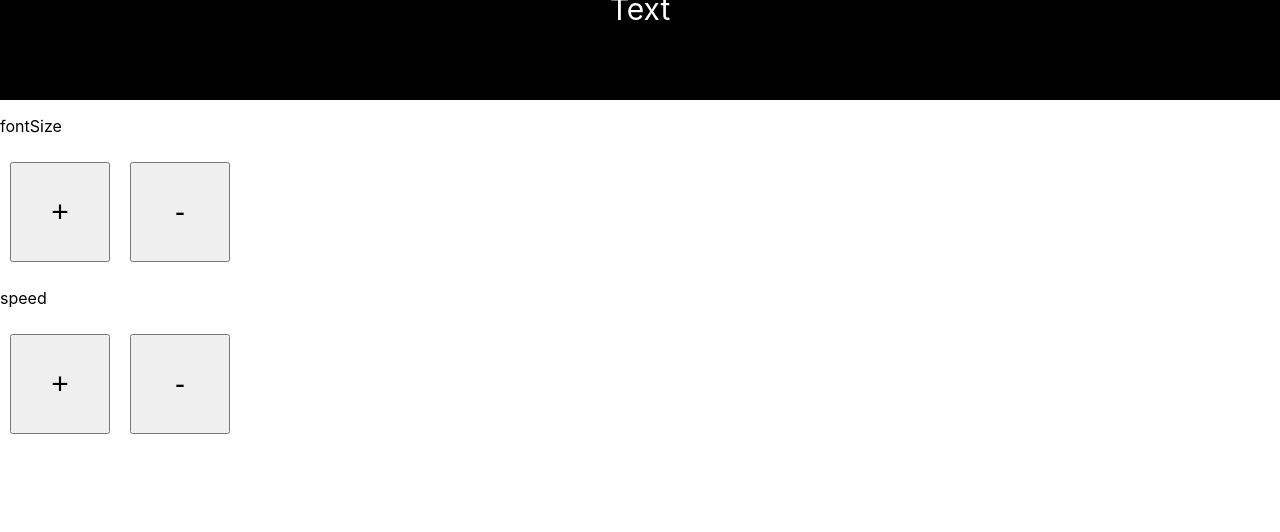
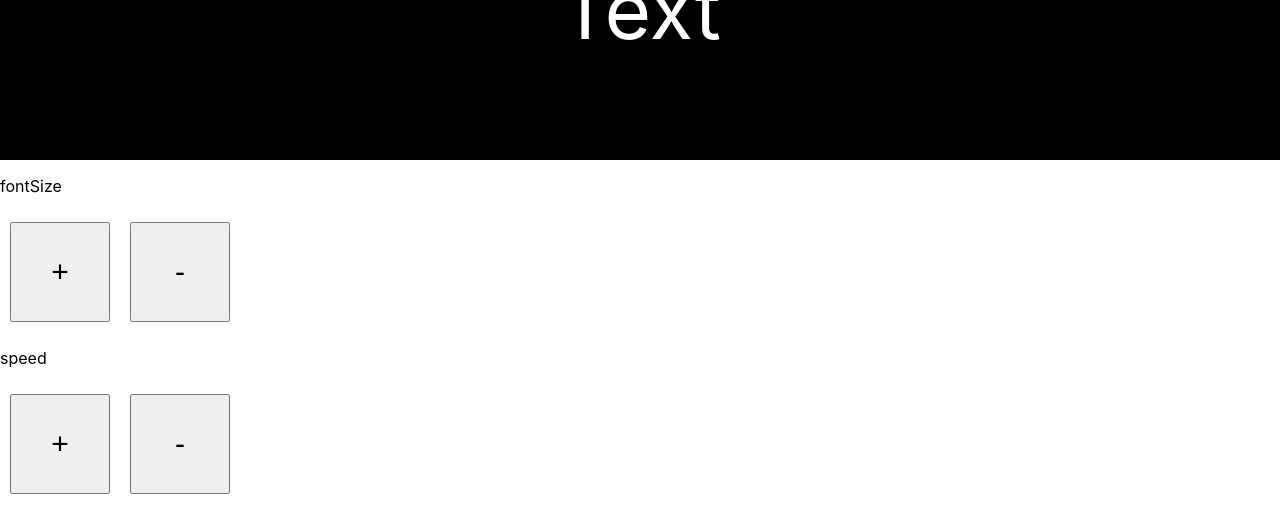
Before and after one commit to enthusapp/esign, a React (Create React App) app: page / in a window 1280 px wide. Shown: the top 532 px of the page. Built offline with nearby package versions, Linux system fonts and the light colour scheme.

Commit message:
change style, use 'rem' unit

```diff
--- a/src/App.js
+++ b/src/App.js
@@ -6,7 +6,7 @@ const incButtonList = [
   {
     id: 0,
     name: 'fontSize',
-    defaultVal: 30,
+    defaultVal: 5,
     lowLimit: 1,
     highLimit: 100,
     reverse: false,
@@ -72,7 +72,7 @@ class App extends Component {
       text: 'Text',
       backgroundColor: 'black',
       color: 'white',
-      height: '100px',
+      height: '10rem',
       direction: 'scroll-up',
     };
 
--- a/src/components/Player.js
+++ b/src/components/Player.js
@@ -13,8 +13,8 @@ class Player extends Component {
   componentDidMount() {
     this.textP.current.animate([
       { transform: 'translateY(100%)' },
-      { transform: 'translateY(50%)', offset: 0.3 },
-      { transform: 'translateY(50%)', offset: 0.6 },
+      { transform: 'translateY(30%)', offset: 0.3 },
+      { transform: 'translateY(30%)', offset: 0.6 },
       { transform: 'translateY(-100%)' },
     ], {
       duration: 10000,
@@ -53,7 +53,7 @@ class Player extends Component {
             margin: '0',
             lineHeight: '100%',
             textAlign: 'center',
-            fontSize: `${fontSize}px`,
+            fontSize: `${fontSize}rem`,
             transform: `${transform}`,
           }}
         >
```
Also changed, not shown: 1 other file (tests, documents, lock files or other folders).
